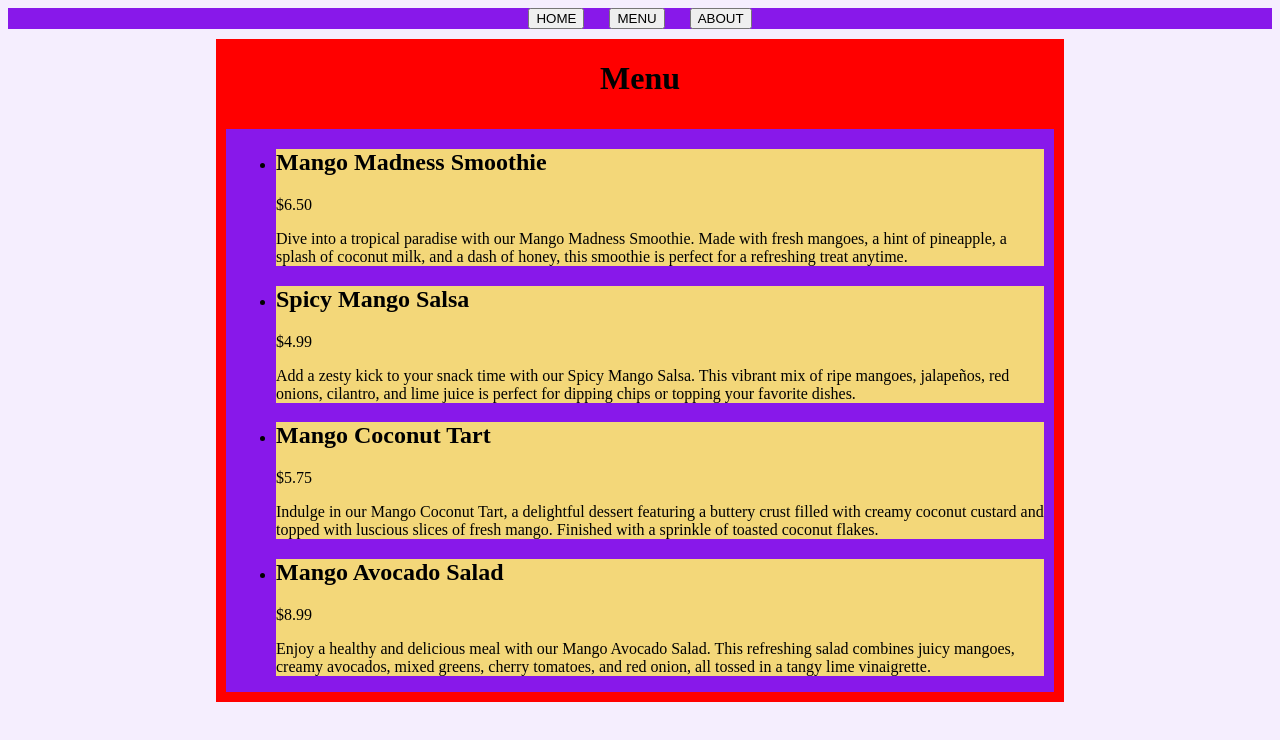
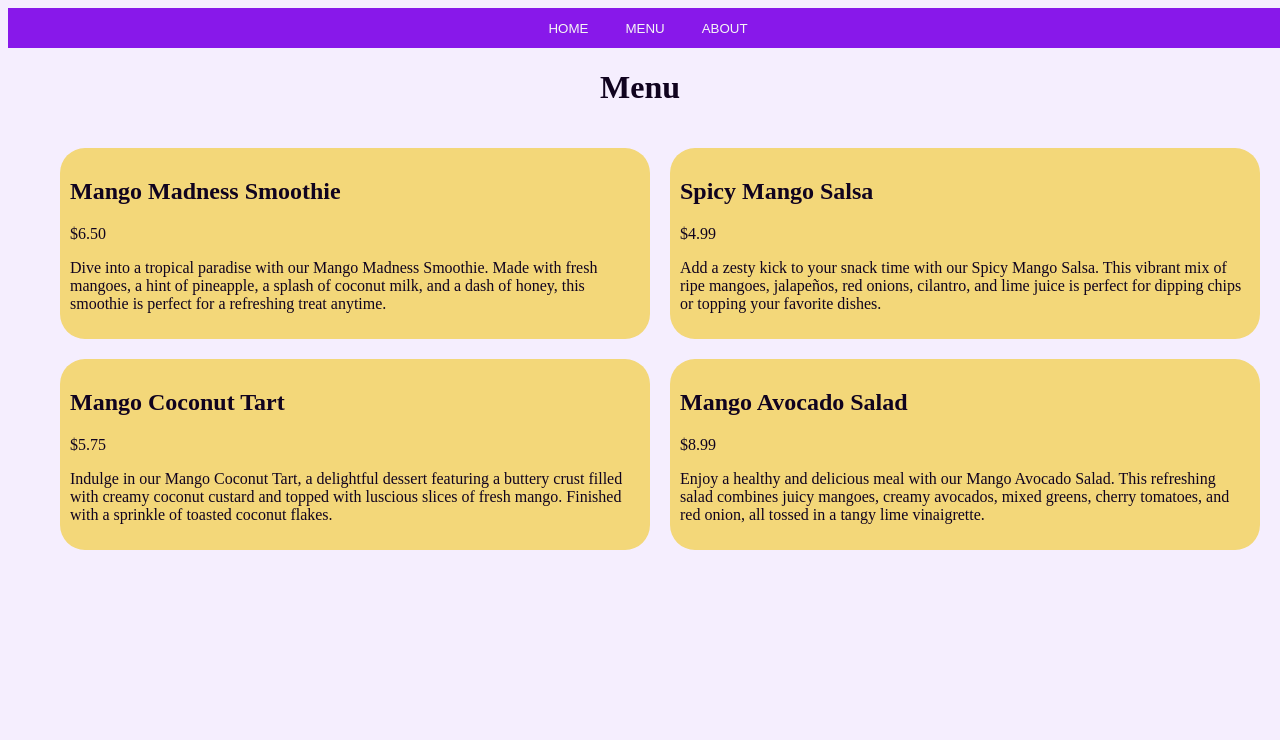
Before and after one commit to B1uskyy/Restaurant-page, a website built with webpack: page src/index.html in a window 1280 px wide. Both pictures are taken after a click on the button "MENU". Built offline with nearby package versions, Linux system fonts and the light colour scheme.

Commit message:
added grid to menu, finishing up for now

```diff
--- a/src/style.css
+++ b/src/style.css
@@ -3,10 +3,12 @@
     --primary: #8818EA;
     --secondary: #F3D779;
     --accent: #9BF056;
+    --text: #10031F
 }
 
 body {
     background-color: var(--main-bg);
+    color: var(--text);
 }
 
 .content {
@@ -21,11 +23,24 @@ img {
 }
 
 nav {
+    width: 100vw;
     display: flex;
     justify-content: center;
     align-items: center;
     background-color: var(--primary);
     gap: 25px;
+    height: 5vh;
+}
+
+nav > button {
+    background: none;
+    box-shadow: none;
+    border: none;
+    color: whitesmoke;
+}
+
+nav > button:hover {
+    color: var(--text);
 }
 
 .about-us {
@@ -36,8 +51,7 @@ nav {
 }
 
 .menu-parent-div {
-    background-color: red;
-    margin: 10px;
+    width: 100vw;
     display: flex;
     flex-direction: column;
     align-items: center;
@@ -45,12 +59,21 @@ nav {
 }
 
 .menu-list {
-    background-color: var(--primary);
     margin: 10px;
+    list-style-type: none;
+    display: grid;
+    grid-template-columns: 1fr 1fr;
+
 }
 
 .menu-item {
     margin: 10px;
     background-color: var(--secondary);
-    width: 60vw;
+    border-radius: 25px;
+    padding: 10px;
 }
+
+.menu-item:hover {
+    box-shadow: 0 4px 8px rgba(0, 0, 0, 0.2);
+    transform: translateY(-5px);
+}
```
